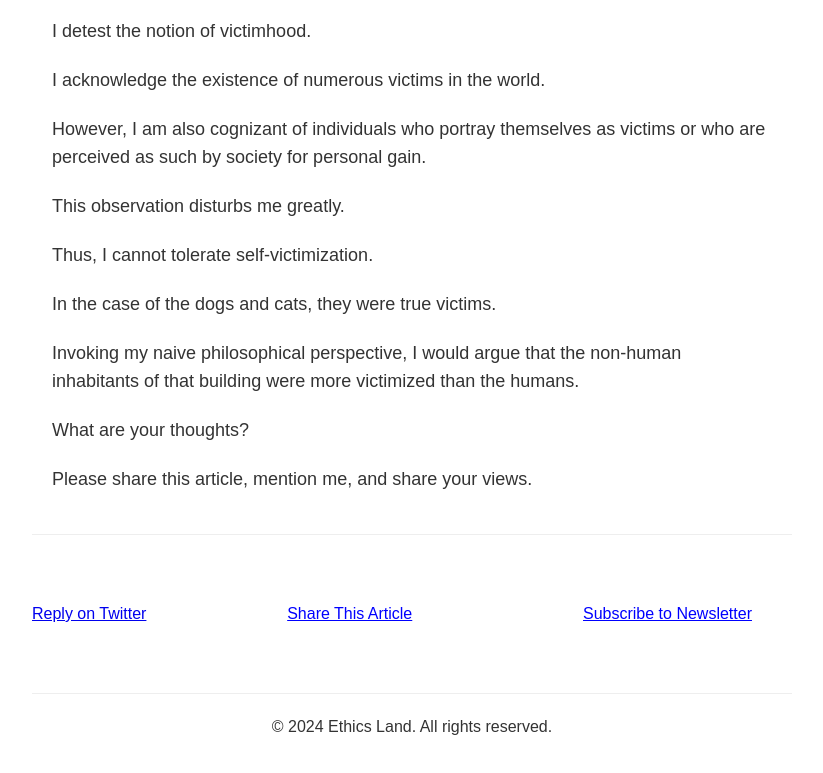
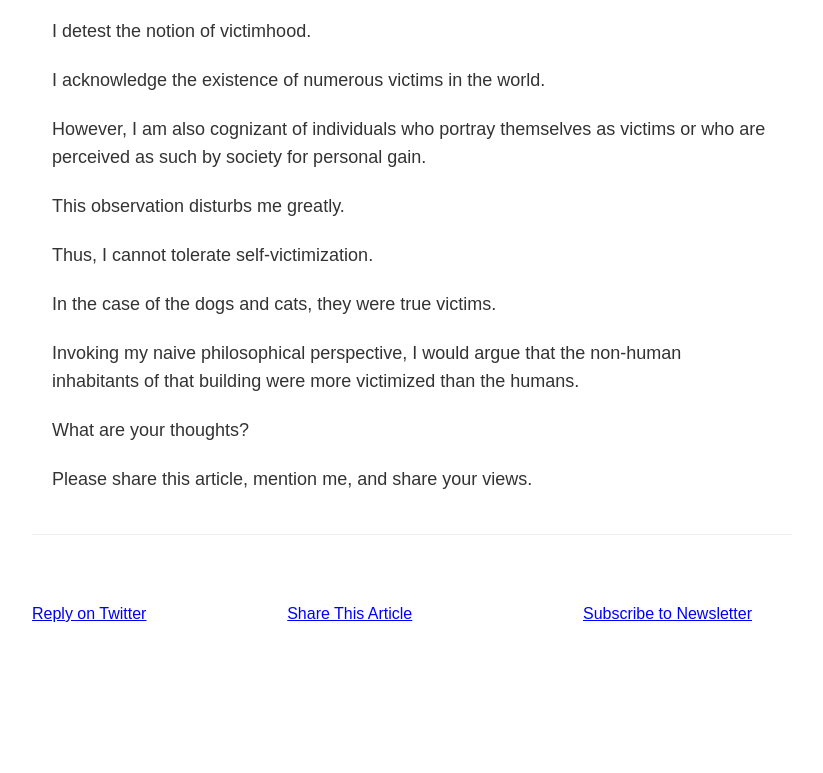
Before and after one commit to jordimuntada/ethicsland, a website: page public/articles/valencia-building-in-flames.html in a window 1280 px wide. Shown: the part 1754-2527 px from the top of the page, without its empty margins (228-1051 px from the left). After the commit the page ends 2437 px from the top, so only its background shows below. Drawn offline with Linux system fonts and the light colour scheme.

Commit message:
footer tweaked

```diff
--- a/public/articles/valencia-building-in-flames.html
+++ b/public/articles/valencia-building-in-flames.html
@@ -130,8 +130,6 @@
         </div>
 
     </main>
-    <footer>
-        <p>© 2024 Ethics Land. All rights reserved.</p>
-    </footer>
+
 </body>
 </html>
```
Also changed, not shown: public/index.html (+5 -0 lines).
